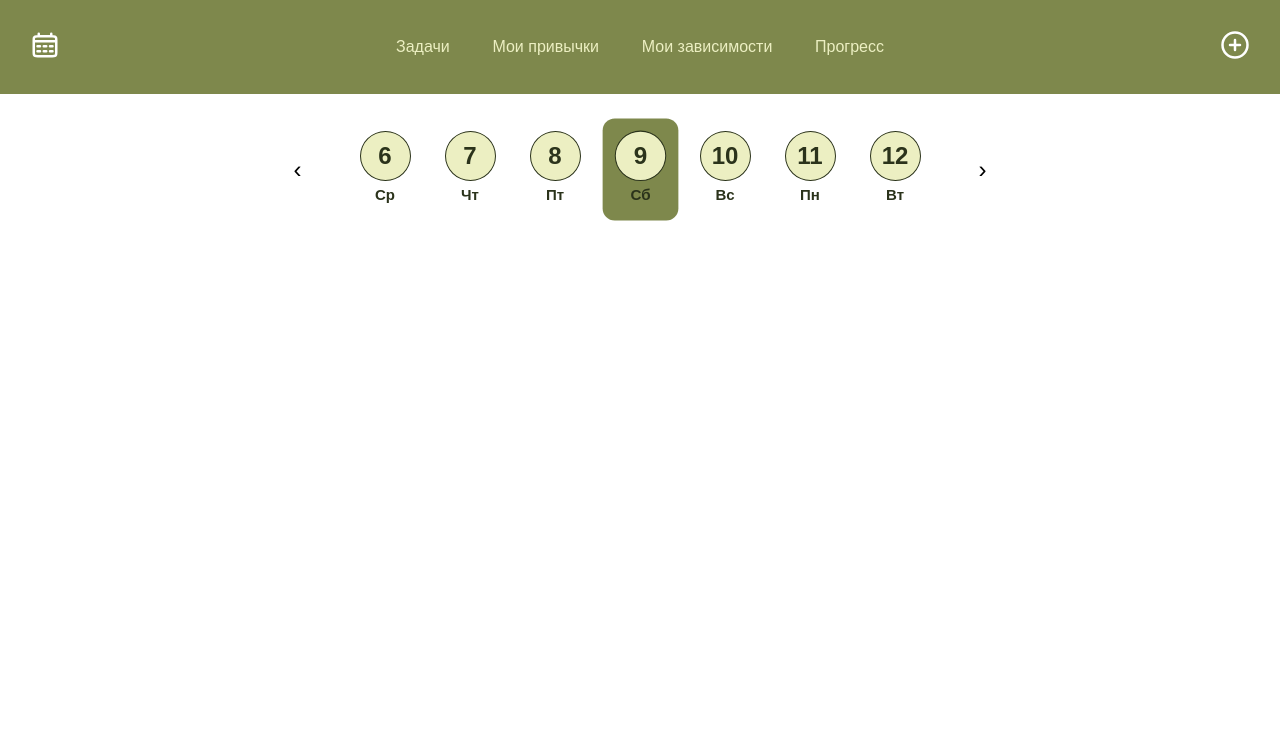
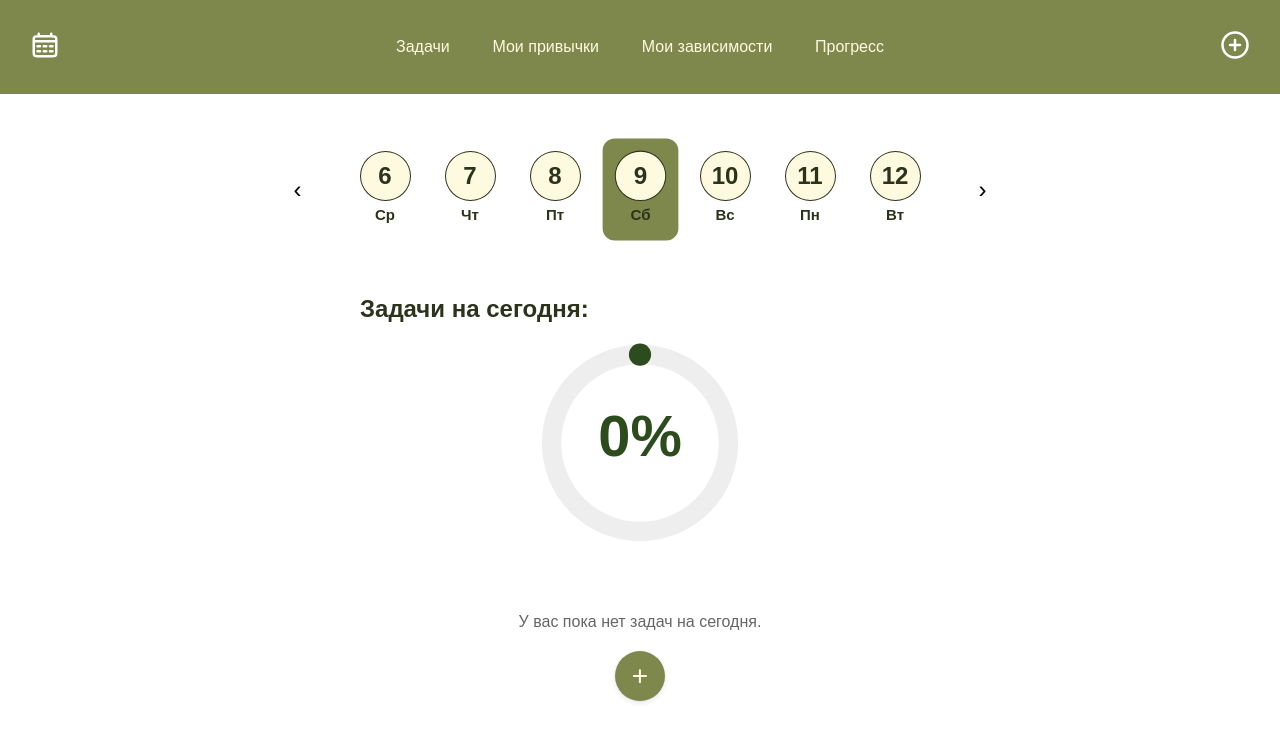
Before and after one commit to m4l3n14/studentki231_tracker, a Vue app: page / in a window 1280 px wide. Shown: the top 742 px of the page. Built offline with nearby package versions, Linux system fonts and the light colour scheme.

Commit message:
Страница Задачи

```diff
--- a/src/components/header.vue
+++ b/src/components/header.vue
@@ -66,7 +66,7 @@ isScrolled.value = window.scrollY > 50
 
 .nav-item{
     font-family: sans-serif;
-    color: #ECEFC2;
+    color: #FEFAE0;
     text-decoration: none;
     white-space: nowrap;
 }
--- a/src/components/tasks.vue
+++ b/src/components/tasks.vue
@@ -1,6 +1,11 @@
 <script setup>
 import { ref, computed, onMounted, watch, nextTick } from 'vue'
+import { useRouter } from 'vue-router'
 import { useDate } from '../composables/useDate'
+import { useHabits } from '../composables/useHabits'
+
+const router = useRouter()
+const { habits, loadData, toggleHabit } = useHabits()
 
 const props = defineProps({
   modelValue: { type: Date, default: () => new Date() },
@@ -89,13 +94,54 @@ watch(() => props.modelValue, (newDate) => {
   }
 })
 
+const todayStr = computed(() => {
+  const today = new Date()
+  return today.toISOString().split('T')[0]
+})
+
+const todayTasks = computed(() => {
+  const today = new Date()
+
+  return habits.value
+    .filter(item => {
+      const startDate = new Date(item.startDate)
+      const endDate = new Date(item.endDate)
+      return today >= startDate && today <= endDate
+    })
+    .map(item => {
+      const dateStr = todayStr.value
+      return {
+        ...item,
+        taskType: item.type,
+        completed: item.completed?.[dateStr] || false
+      }
+    })
+})
+
+const progressPercent = computed(() => {
+  if (todayTasks.value.length === 0) return 0
+  const completedCount = todayTasks.value.filter(task => task.completed).length
+  return Math.round((completedCount / todayTasks.value.length) * 100)
+})
+
+function toggleTask(task) {
+  const today = new Date()
+  toggleHabit(task.id, today)
+}
+
+function goToAddTask() {
+  router.push({ name: 'AddTask' })
+}
+
 onMounted(() => {
+  loadData()
   updateDays()
   scrollToCenter()
 })
 </script>
 
 <template>
+  <div class="tasks-page">
     <div class="carousel">
         <div class="carousel-container">
             <button class="carousel-btn prev" @click="scrollPrev">‹</button>
@@ -121,9 +167,226 @@ onMounted(() => {
             <button class="carousel-btn next" @click="scrollNext">›</button>
         </div>
     </div>
+
+<div class="tasks-header">
+  <h2 class="tasks-subtitle">Задачи на сегодня:</h2>
+</div>
+
+<div class="progress-container">
+  <div class="progress-circle">
+    <svg viewBox="0 0 36 36" class="circular-chart">
+      <path class="circle-bg"
+        d="M18 2.0845
+          a 15.9155 15.9155 0 0 1 0 31.831
+          a 15.9155 15.9155 0 0 1 0 -31.831"
+      />
+      <path class="circle"
+        :stroke-dasharray="`${progressPercent}, 100`"
+        d="M18 2.0845
+          a 15.9155 15.9155 0 0 1 0 31.831
+          a 15.9155 15.9155 0 0 1 0 -31.831"
+      />
+      <text x="18" y="20.35" class="percentage">{{ progressPercent }}%</text>
+    </svg>
+  </div>
+</div>
+
+    <div class="tasks-list">
+      <div v-if="todayTasks.length === 0" class="empty-state">
+        <p>У вас пока нет задач на сегодня.</p>
+        <button @click="goToAddTask" class="add-button">+</button>
+      </div>
+
+      <div
+        v-for="task in todayTasks"
+        :key="task.id"
+        class="task-item"
+        :class="{ 'completed': task.completed }"
+        @click="toggleTask(task)"
+      >
+        <div class="task-left">
+          <span class="task-type-badge" :class="task.taskType">
+            {{ task.taskType === 'habit' ? 'Привычка' : 'Зависимость' }}
+          </span>
+          <span class="task-name">{{ task.name }}</span>
+        </div>
+        <span class="task-checkmark">{{ task.completed ? '✓' : '' }}</span>
+      </div>
+
+      <button v-if="todayTasks.length > 0" @click="goToAddTask" class="add-button secondary">+</button>
+    </div>
+  </div>
 </template>
 
 <style scoped>
+.tasks-page {
+  max-width: 600px;
+  margin: 0 auto;
+  padding: 20px;
+  font-family: sans-serif;
+}
+
+.tasks-header {
+  margin: 30px 0 10px;
+}
+
+.tasks-subtitle {
+  font-size: 24px;
+  color: #2B331B;
+  margin: 0;
+}
+.progress-container {
+  display: flex;
+  justify-content: center;
+  align-items: center;
+  margin: 20px 0 30px;
+}
+
+.progress-circle {
+  width: 200px;
+  height: 200px;
+}
+
+.circular-chart {
+  display: block;
+  width: 100%;
+  height: 100%;
+}
+
+.circle-bg {
+  fill: none;
+  stroke: #eee;
+  stroke-width: 3.5;
+}
+
+.circle {
+  fill: none;
+  stroke-width: 4;
+  stroke: #2d4c1e;
+  stroke-linecap: round;
+  transition: stroke-dasharray 0.5s ease;
+}
+
+.percentage {
+  fill: #2d4c1e;
+  font-size: 0.65em;
+  text-anchor: middle;
+  font-weight: bold;
+}
+
+.tasks-list {
+  display: flex;
+  flex-direction: column;
+  gap: 12px;
+}
+
+.task-item {
+  display: flex;
+  justify-content: space-between;
+  align-items: center;
+  padding: 15px 20px;
+  background: #FEFAE0;;
+  border: 1px solid #2d4c1e;
+  border-radius: 12px;
+  cursor: pointer;
+  transition: all 0.3s;
+  font-size: 18px;
+  color: #2B331B;
+}
+
+.task-item:hover {
+  background: #fff9c9;
+}
+
+.task-item.completed {
+  background: #7E884C;
+  border-color: #7E884C;
+  color: #FEFAE0;
+}
+
+.task-left {
+  display: flex;
+  align-items: center;
+  gap: 12px;
+}
+
+.task-type-badge {
+  font-size: 12px;
+  padding: 4px 8px;
+  border-radius: 6px;
+  font-weight: 500;
+  white-space: nowrap;
+}
+
+.task-type-badge.habit {
+  background: #e8f5e9;
+  color: #2e7d32;
+}
+
+.task-type-badge.addiction {
+  background: #fce4ec;
+  color: #c62828;
+}
+
+.task-item.completed .task-type-badge.habit {
+  background: #1b5e20;
+  color: #a5d6a7;
+}
+
+.task-item.completed .task-type-badge.addiction {
+  background: #b71c1c;
+  color: #ef9a9a;
+}
+
+.task-name {
+  font-weight: 500;
+}
+
+.task-checkmark {
+  font-size: 20px;
+  font-weight: bold;
+}
+
+.empty-state {
+  text-align: center;
+  padding: 40px 0;
+  color: #666;
+}
+
+.add-button {
+  width: 50px;
+  height: 50px;
+  border-radius: 50%;
+  background: #7E884C;
+  color: #FEFAE0;
+  font-size: 28px;
+  border: none;
+  cursor: pointer;
+  display: flex;
+  align-items: center;
+  justify-content: center;
+  margin: 20px auto 0;
+  transition: all 0.3s;
+  box-shadow: 0 2px 5px rgba(0,0,0,0.1);
+}
+
+.add-button:hover {
+  background: #6a7440;
+  transform: scale(1.05);
+}
+
+.add-button.secondary {
+  background: white;
+  color: #7E884C;
+  border: 2px solid #7E884C;
+  font-size: 32px;
+  line-height: 1;
+}
+
+.add-button.secondary:hover {
+  background: #f0f4e1;
+}
+
 .carousel{
     display: flex;
     justify-content: center;
@@ -189,7 +452,7 @@ onMounted(() => {
   border-radius: 100%;
   color: #2B331B;
   border: solid 1px #2B331B;
-  background-color: #ECEFC2;
+  background-color: #FEFAE0;
 }
 
 .month {
@@ -210,7 +473,7 @@ onMounted(() => {
 }
 
 .carousel-btn:hover {
-  background: #f0f0f0;
+  background: white;
   transform: scale(1.01);
 }
 </style>
```
